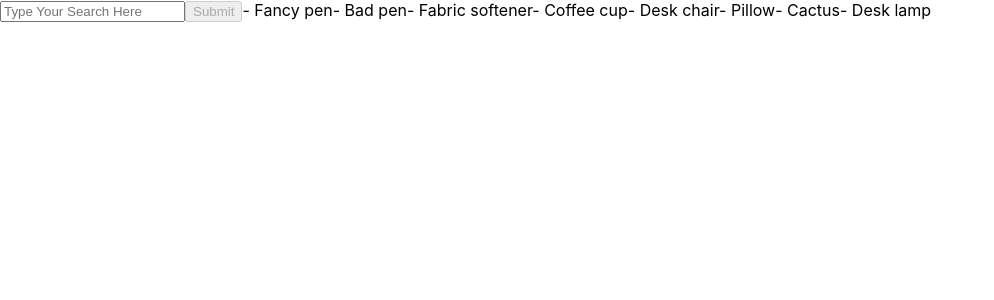
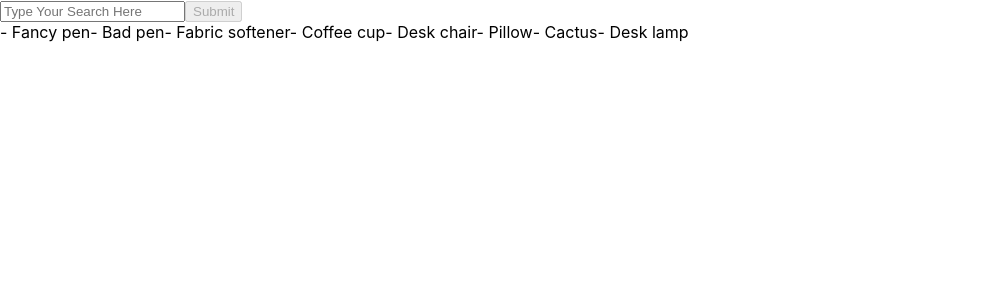
Before and after one commit to laurelthorburn/shopify-task, a React (Create React App) app: page / in a window 1280 px wide. Shown: the top 300 px of the page, without its empty margins (0-994 px from the left). Built offline with nearby package versions, Linux system fonts and the light colour scheme.

Commit message:
Created basic filter to check array against input

```diff
--- a/src/App.js
+++ b/src/App.js
@@ -57,16 +57,24 @@ function App() {
 
   const handleUserInput = (e) => {
     e.preventDefault();
-    console.log("yay you made it here :)");
-    console.log(clientInput);
+    //filter array based off what user picks
+    const results = products.filter(product => {return product.name === "Desk lamp"});
+
+
+    console.log(results);
   };
 
   return (
     <>
       <form onSubmit={handleUserInput}>
-        <input onChange={(e) => setClient(e.target.value)}placeholder="Type Your Search Here" />
+        <input
+          onChange={(e) => setClient(e.target.value)}
+          placeholder="Type Your Search Here"
+        />
         <button disabled={!clientInput}>Submit</button>
-        {products.map((product) => `- ${product.name}`)}
+        <div className="arrayContainer">
+          {products.map((product) => `- ${product.name}`)}
+        </div>
       </form>
     </>
   );
```
Also changed, not shown: 1 other file (tests, documents, lock files or other folders).
